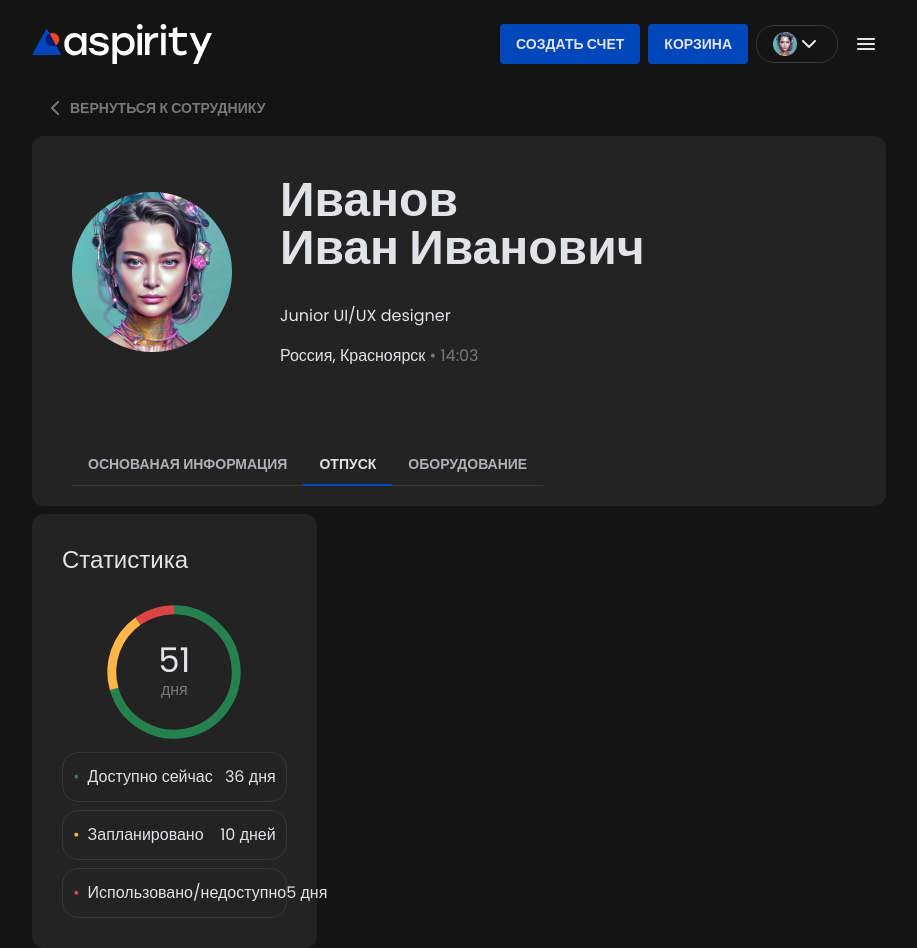
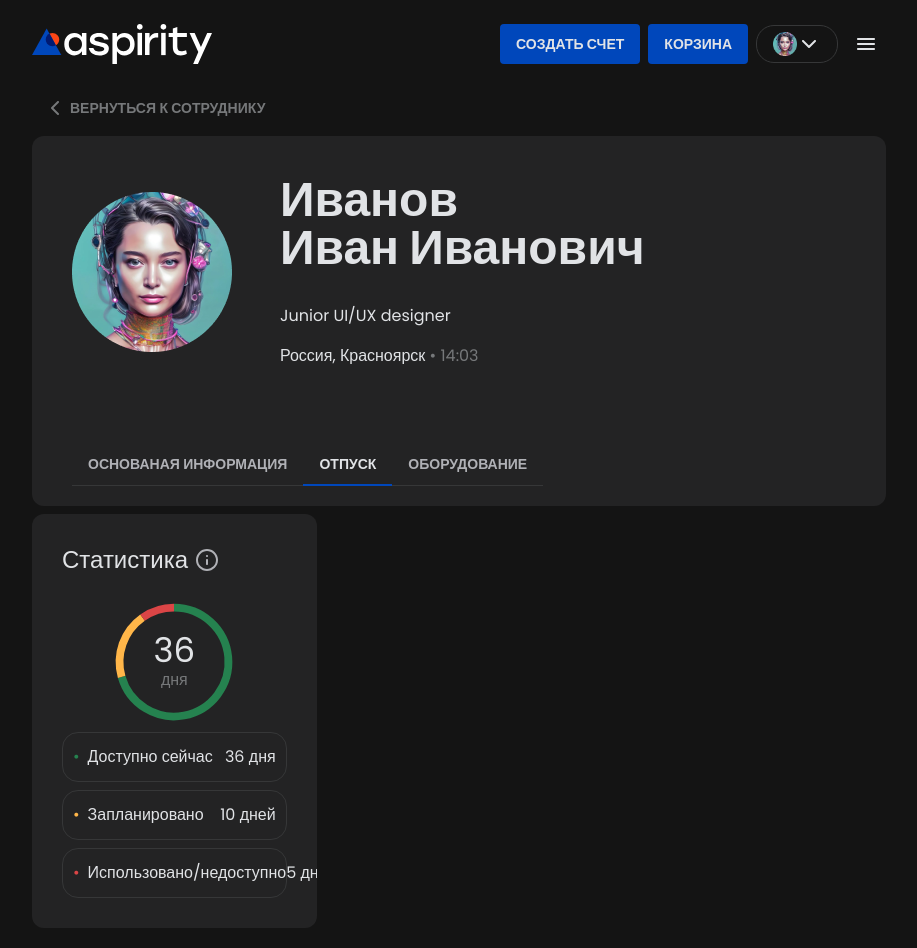
Before and after one commit to AlexJamisone/aspirity, a Next.js app: page / in a window 1280 px wide. Shown: the whole page, without its empty margins (181-1098 px from the left). Built offline with nearby package versions, Linux system fonts and the light colour scheme.

Commit message:
finish Chart section

```diff
--- a/src/app/_ui/Chart.tsx
+++ b/src/app/_ui/Chart.tsx
@@ -3,6 +3,7 @@ import StaticticStick from '@/components/StaticticStick';
 import Text from '@/components/Text';
 import { staticticData } from '@/constant/statictic';
 import { useStatictic } from '@/store/useStatictic';
+import { staticGenerationAsyncStorage } from 'next/dist/client/components/static-generation-async-storage-instance';
 
 export default function Chart() {
 	const totalDays = staticticData.reduce(
@@ -30,8 +31,8 @@ export default function Chart() {
 			<div className="relative size-fit min-h-fit min-w-fit">
 				<svg
 					xmlns="http://www.w3.org/2000/svg"
-					width="160"
-					height="160"
+					width="140"
+					height="140"
 					fill="none"
 					viewBox="-10 -10 180 180"
 				>
@@ -64,8 +65,11 @@ export default function Chart() {
 					})}
 				</svg>
 				<div className="absolute inset-0 flex flex-col items-center justify-center">
-					<Text className="text-center" as="h4" variant="h4">
-						{totalDays}
+					<Text className="text-center " as="h4" variant="h4">
+						{staticticData
+							.find((segment) => segment.type === type)
+							?.value.toString() ??
+							staticticData[0].value.toString()}
 					</Text>
 					<Text as="span" className="text-tertiary-txt">
 						дня
--- a/src/app/_ui/StaticProfile.tsx
+++ b/src/app/_ui/StaticProfile.tsx
@@ -1,14 +1,31 @@
+'use client';
 import Card from '@/components/Card';
 import Text from '@/components/Text';
 import Chart from './Chart';
+import Info from '@/components/icons/Info';
+import Tooltip from '@/components/Tooltip';
+import { useStatictic } from '@/store/useStatictic';
 
 export default function StaticProfile() {
+	const [hover, set] = useStatictic((state) => [state.tooltip, state.setHov]);
 	return (
-		<Card className="flex w-1/3 flex-col gap-4 p-[30px]">
-			<header>
+		<Card className="flex w-full flex-col gap-4 p-[30px] xl:w-1/3">
+			<header className="relative flex w-fit items-center gap-2 ">
 				<Text as="h5" variant="h5">
 					Статистика
 				</Text>
+				<Info
+					className="cursor-pointer fill-secondary-txt"
+					onMouseEnter={() => set(true)}
+					onMouseLeave={() => set(false)}
+				/>
+				<Tooltip
+					className={`absolute left-[calc(100%+7px)] top-0 opacity-0 transition-opacity duration-300 ease-in-out ${hover ? 'opacity-100' : ''}`}
+				>
+					<Text variant="subtitle2" className="text-nowrap">
+						1 раб. месяц = 3 дня отпуска
+					</Text>
+				</Tooltip>
 			</header>
 			<Chart />
 		</Card>
--- a/src/components/Card.tsx
+++ b/src/components/Card.tsx
@@ -4,7 +4,9 @@ export default function Card({
 	className,
 }: React.PropsWithChildren & { className?: string }) {
 	return (
-		<section className={cn('rounded-xl bg-secodary', className)}>
+		<section
+			className={cn('overflow-hidden rounded-xl bg-secodary', className)}
+		>
 			{children}
 		</section>
 	);
--- /dev/null
+++ b/src/components/Tooltip.tsx
@@ -0,0 +1,17 @@
+import { cn } from '@/utils';
+import { HTMLAttributes } from 'react';
+
+export default function Tooltip({
+	className,
+	...props
+}: HTMLAttributes<HTMLDivElement>) {
+	return (
+		<div
+			className={cn(
+				'mix-w-0 rounded bg-modal px-2.5 py-1.5  ',
+				className,
+			)}
+			{...props}
+		/>
+	);
+}
--- /dev/null
+++ b/src/components/icons/Info.tsx
@@ -0,0 +1,22 @@
+import type { SVGProps } from 'react';
+
+export default function Info({ ...props }: SVGProps<SVGSVGElement>) {
+	return (
+		<svg
+			width="22"
+			height="22"
+			viewBox="0 0 22 22"
+			fill="none"
+			xmlns="http://www.w3.org/2000/svg"
+			{...props}
+		>
+			<path d="M11 10C11.5523 10 12 10.4477 12 11V15C12 15.5523 11.5523 16 11 16C10.4477 16 10 15.5523 10 15V11C10 10.4477 10.4477 10 11 10Z" />
+			<path d="M11 6C10.4477 6 10 6.44772 10 7C10 7.55228 10.4477 8 11 8H11.01C11.5623 8 12.01 7.55228 12.01 7C12.01 6.44772 11.5623 6 11.01 6H11Z" />
+			<path
+				fillRule="evenodd"
+				clipRule="evenodd"
+				d="M3.22183 3.22183C5.28473 1.15893 8.08262 0 11 0C13.9174 0 16.7153 1.15893 18.7782 3.22183C20.8411 5.28473 22 8.08262 22 11C22 13.9174 20.8411 16.7153 18.7782 18.7782C16.7153 20.8411 13.9174 22 11 22C8.08262 22 5.28473 20.8411 3.22183 18.7782C1.15893 16.7153 0 13.9174 0 11C0 8.08262 1.15893 5.28473 3.22183 3.22183ZM11 2C8.61305 2 6.32387 2.94821 4.63604 4.63604C2.94821 6.32387 2 8.61305 2 11C2 13.3869 2.94821 15.6761 4.63604 17.364C6.32387 19.0518 8.61305 20 11 20C13.3869 20 15.6761 19.0518 17.364 17.364C19.0518 15.6761 20 13.3869 20 11C20 8.61305 19.0518 6.32387 17.364 4.63604C15.6761 2.94821 13.3869 2 11 2Z"
+			/>
+		</svg>
+	);
+}
--- a/src/store/useStatictic.tsx
+++ b/src/store/useStatictic.tsx
@@ -2,15 +2,19 @@ import { create } from 'zustand';
 
 type StaticticState = {
 	type: string | null;
+	tooltip: boolean;
 };
 
 type StaticticAction = {
 	setType: (type: string | null) => void;
+	setHov: (tooltip: boolean) => void;
 };
 
 type Statictic = StaticticState & StaticticAction;
 
 export const useStatictic = create<Statictic>((set) => ({
+	tooltip: false,
+	setHov: (tooltip) => set({ tooltip }),
 	type: null,
 	setType: (type) => set({ type }),
 }));
```
